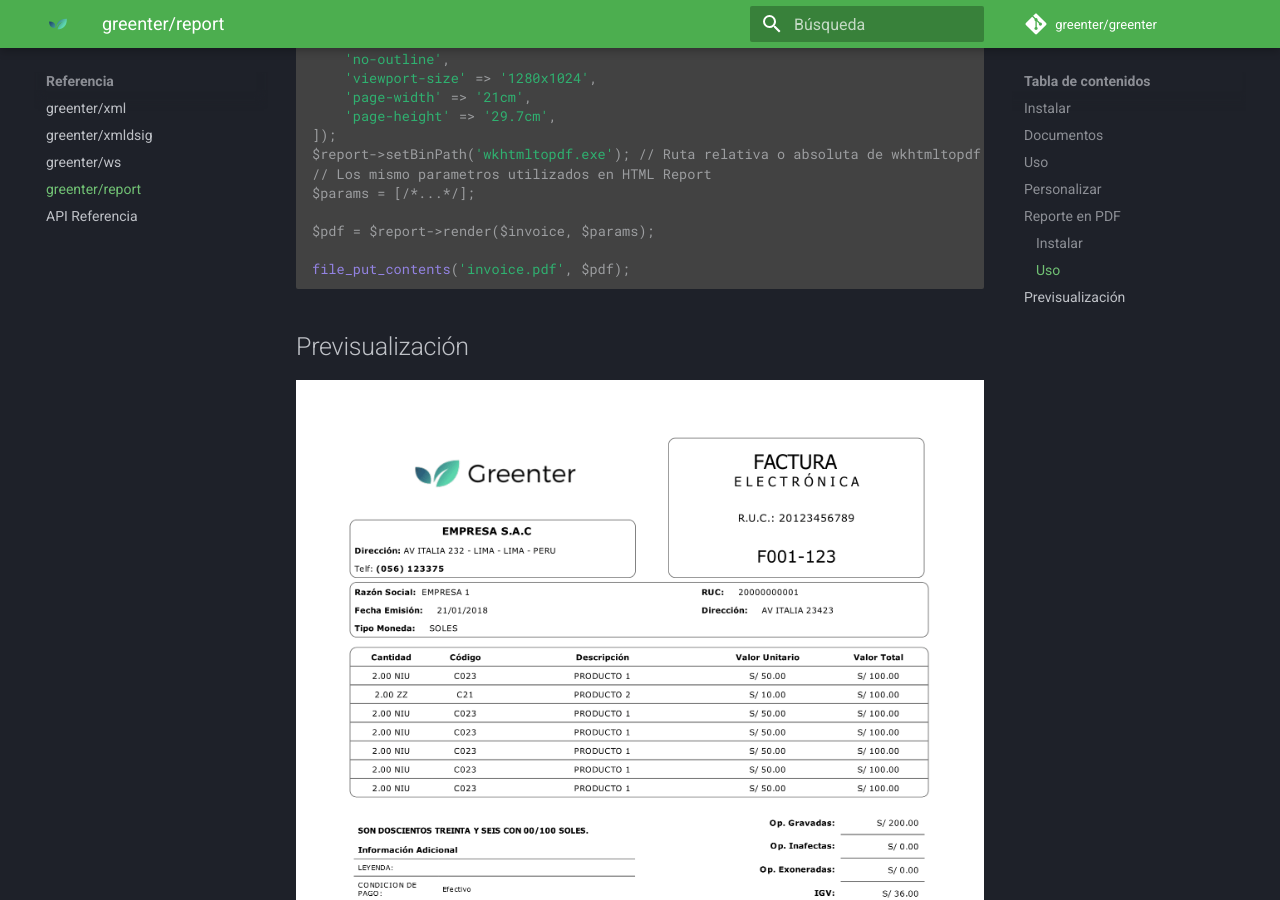
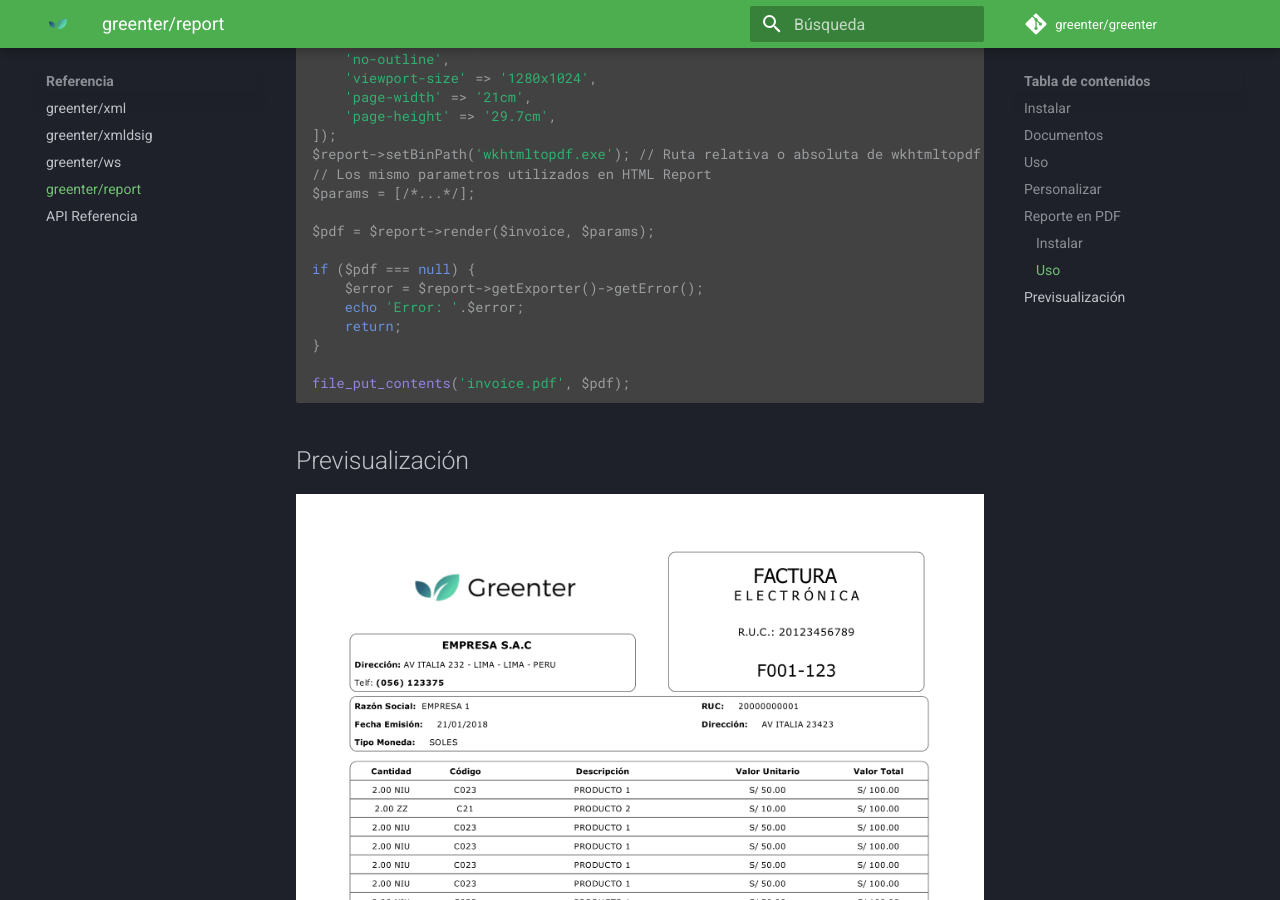
Before and after one commit to thegreenter/docs, an MkDocs documentation site: the page built from docs/packages/report.md, in a window 1280 px wide and 900 px high, scrolled down 3180 px. Built offline with MkDocs 1.6.1 and Material for MkDocs 9.7.7, drawn with Linux system fonts in a browser that asks for light colours.

Commit message:
Incluir validación de error al generar PDF

````diff
--- a/docs/packages/report.md
+++ b/docs/packages/report.md
@@ -142,6 +142,12 @@ $params = [/*...*/];
 
 $pdf = $report->render($invoice, $params);
 
+if ($pdf === null) {
+    $error = $report->getExporter()->getError();
+    echo 'Error: '.$error;
+    return;
+}
+
 file_put_contents('invoice.pdf', $pdf);
 
 ```
````
